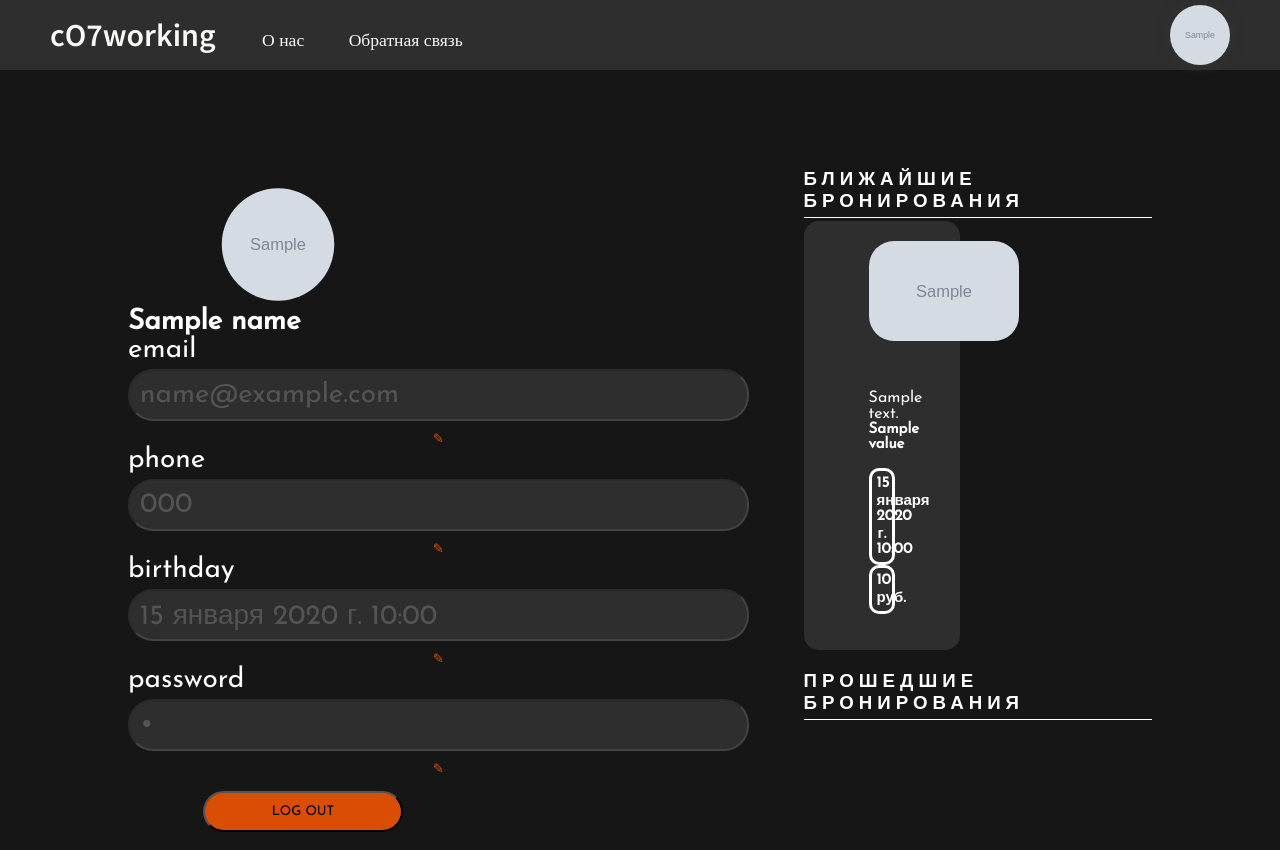
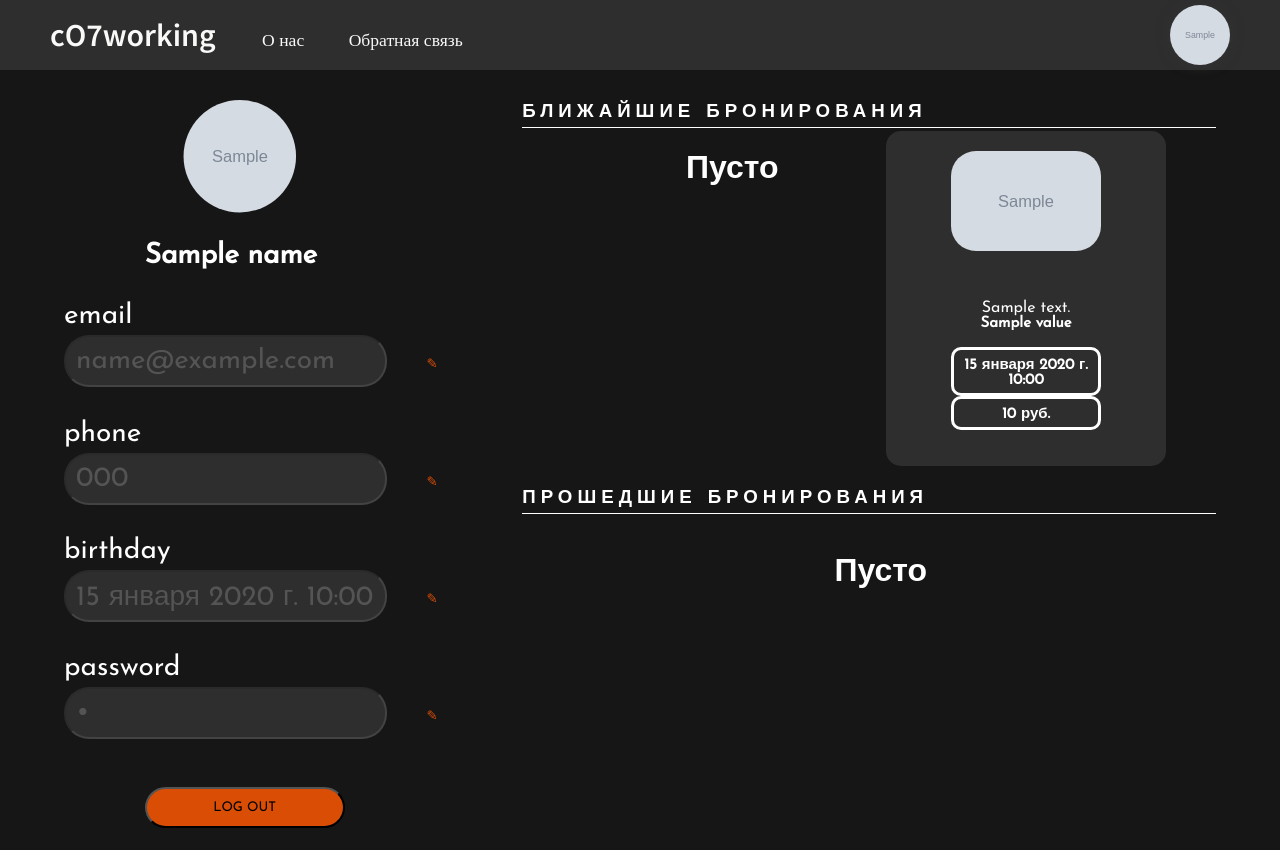
Before and after one commit to Todants/coworkingWeb, a Django app: template coworking/main/templates/main/profile_user.html in a window 1280 px wide. Run offline with Django 5.2, Linux system fonts and the light colour scheme; the template is opened without the code that fills it: most values are stand-ins (such as "Sample title", 1, 10 or a date in 2020); grey boxes marked "Sample" are stand-in pictures; some libraries are stand-ins or nearby versions; some web fonts are replaced.

Commit message:
fix profile page

```diff
--- a/coworking/main/templates/main/profile_user.html
+++ b/coworking/main/templates/main/profile_user.html
@@ -19,17 +19,17 @@
 
 
 {% block content %}
-<div class="wrapper" style="margin-top: 200px;">
+<div class="wrapper" style="margin-top: 100px;">
   <div class="left">
 
-      <form id="profileForm" method="POST" enctype="multipart/form-data">
+      <form id="profileForm" method="POST" enctype="multipart/form-data" style="width: 100%;">
             {% csrf_token %}
             <img src="{{ avatar.url }}" alt="user" width="150" id="avatar" style="cursor:pointer;">
             <input accept=".png, .jpg" type="file" id="avatarInput" name="avatar" style="display:none;">
         </form>
-      <h4>{{name}}</h4>
+      <h4 style="margin-left: 20%; width: 100%;">{{name}}</h4>
 
-      <form method="POST" id="email-form">
+      <form method="POST" id="email-form" style="margin-top: 10px; width: 100%;">
         {% csrf_token %}
         <span>Email</span>
         <div class="Info">
@@ -38,34 +38,34 @@
         </div>
       </form>
 
-      <form method="POST" id="phone-form">
+      <form method="POST" id="phone-form" style="width: 100%;" >
         {% csrf_token %}
         <span>Phone</span>
         <div class="Info">
-          <input type="tel" name="phone" required="required" class="editinginputs2" id="editingtoggle2" placeholder="{{phone}}" value="{{phone}}" maxlength="16" disabled>
+          <input type="tel" name="phone" required="required" class="editinginputs1" id="editingtoggle2" placeholder="{{phone}}" value="{{phone}}" maxlength="16" disabled>
           <button type="button" class="toggle" id="toggle2"> &#9998; </button>
         </div>
       </form>
 
-      <form method="POST" id="birthday-form">
+      <form method="POST" id="birthday-form"  style="width: 100%;">
         {% csrf_token %}
         <span>Birthday</span>
         <div class="Info">
-          <input type="dat" name="birthday" required="required" class="editinginputs3" id="editingtoggle3" placeholder="{{birthday}}" value="{{birthday}}" maxlength="10" disabled>
+          <input type="dat" name="birthday" required="required" class="editinginputs1" id="editingtoggle3" placeholder="{{birthday}}" value="{{birthday}}" maxlength="10" disabled>
           <button type="button" class="toggle" id="toggle3"> &#9998; </button>
         </div>
       </form>
 
-      <form method="POST" id="password-form">
+      <form method="POST" id="password-form"  style="width: 100%;">
         {% csrf_token %}
         <span>Password</span>
         <div class="Info">
-          <input type="password" name="password" required="required" class="editinginputs4" id="editingtoggle4" placeholder="{{password}}" value="{{password}}" maxlength="20" disabled>
+          <input type="password" name="password" required="required" class="editinginputs1" id="editingtoggle4" placeholder="{{password}}" value="{{password}}" maxlength="20" disabled>
           <button type="button" class="toggle" id="toggle4"> &#9998; </button>
         </div>
       </form>
 
-      <form action="{% url 'login_view' %}" method="post" id="logout-form">
+      <form action="{% url 'login_view' %}" method="post" id="logout-form" style="width: 100%;">
           {% csrf_token %}
           <button type="submit" class="btn">Log Out</button>
           <input type="hidden" name="logout" value="true">
@@ -76,6 +76,9 @@
       <div class="projects">
           <h3>Ближайшие бронирования</h3>
           <div class="projects_data">
+            <div class="value-empty">
+              <h1>Пусто</h1>
+            </div>
             {% for value in next_book %}
                <div class="data" id="data" onclick="location.href='coworking/{{ value.key }}';">
                 <img src="{{value.image.file.url}}" alt="user" width="250" height="100">
@@ -97,6 +100,10 @@
 
     <div class="projects">
           <h3>Прошедшие бронирования</h3>
+          <div class="projects_data">
+            <div class="value-empty">
+              <h1>Пусто</h1>
+            </div>
           <div class="projects_data">
             {% for value in prev_book %}
                <div class="data" id="data" onclick="location.href='coworking/{{ value.key }}';">
--- a/coworking/static/main/css/profile_user.css
+++ b/coworking/static/main/css/profile_user.css
@@ -22,21 +22,25 @@ body{
    display: flex;
    justify-content: center;
    align-items: center;
+   height: 100%;
 }
 
 .wrapper{
-  width: 80%;
+  width: 90%;
   height: 750px;
   display: flex;
 }
 
 .wrapper .left{
-  padding-top: 20px;
   width: 100%;
   background:#161616;
   text-align: relative;
   font-size: 28px;
   color: white;
+  flex: 1;
+  display: flex;
+  flex-wrap: wrap;
+  justify-content: flex-start;
 }
 
 .wrapper .left p{
@@ -56,7 +60,7 @@ body{
   padding: 12px 20px;
   min-width: 200px;
   margin-top: 15px;
-  margin-left: 75px;
+  margin-left: 20%;
   cursor: pointer;
   transition: color 0.4s linear;
   position: relative;
@@ -99,25 +103,12 @@ body{
 }
 
 .wrapper .left .editinginputs1{
-  width: 100%;
-  margin-bottom: 10px;
-}
-.wrapper .left .editinginputs2{
-  width: 100%;
-  margin-bottom: 10px;
-}
-.wrapper .left .editinginputs3{
-  width: 100%;
-  margin-bottom: 10px;
-}
-.wrapper .left .editinginputs4{
-  width: 100%;
+  width: 80%;
   margin-bottom: 10px;
 }
 
 .wrapper .left .Info {
   display: flex;
-  flex-direction: column;
 }
 
 .wrapper .left .info .toggle{
@@ -143,7 +134,7 @@ body{
 
 .wrapper .left img{
   clip-path: circle();
-  margin-left: 75px;
+  margin-left: 25%;
 }
 
 .wrapper .left p{
@@ -153,6 +144,7 @@ body{
 
 .wrapper .right{
   width: 65%;
+  height: 90%;
   background: #161616;
 }
 
@@ -281,7 +273,7 @@ body{
 }
 
 .wrapper .right .projects_data .data{
-  width: 45%;
+  width: 280px;
 }
 
 .wrapper .right .projects_data .data h4{
@@ -294,6 +286,16 @@ body{
   text-align: center;
   background-color: #d94d04;
   margin-right: 55px;
+}
+
+.right .value-empty{
+  width: 100%;
+  height: 330px;
+  display: block;
+}
+.value-empty h1{
+  margin-top: 5%;
+  margin-left: 45%;
 }
 
 .user-img{
```
Also changed, not shown: coworking/media/upldfile/105220_or8cdil.png (renamed from coworking/media/upldfile/105220.png), coworking/media/upldfile/photo_2024-02-02_21-55-52.jpg (added).
